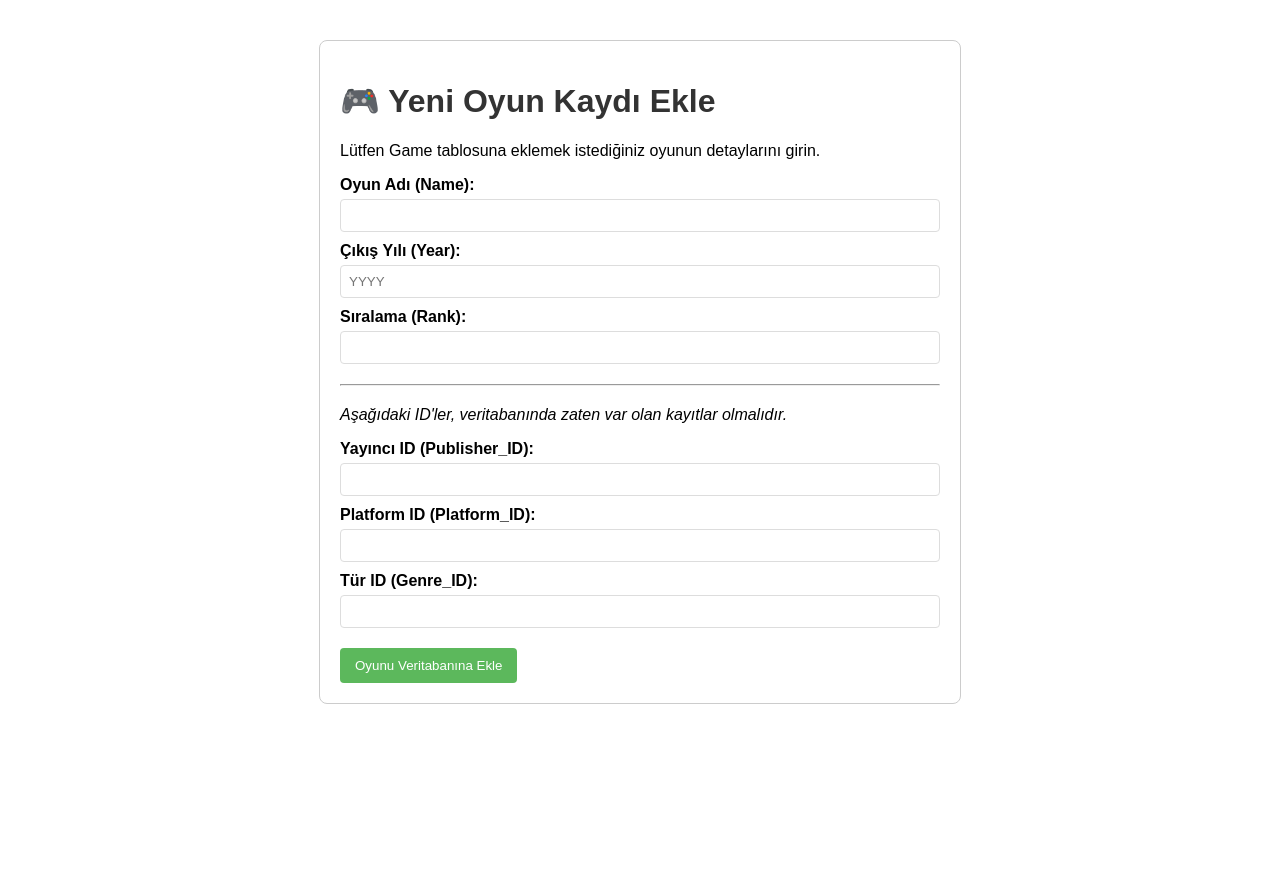
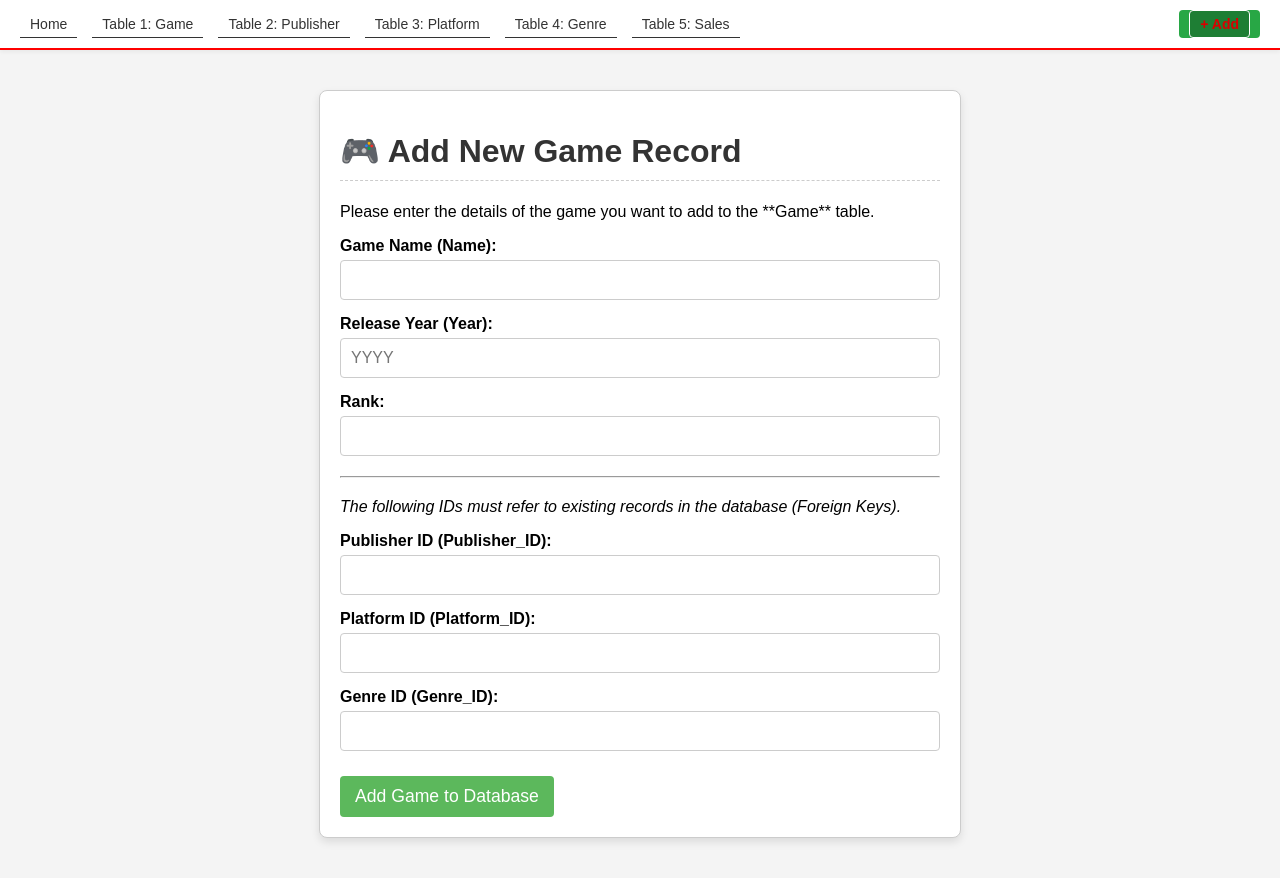
Before and after one commit to Ladger/databeez-blg317e-project, a Flask app: page /add_game in a window 1280 px wide. Before the commit the page ends 704 px from the top, so only its background shows below. Run offline with Flask 3, Linux system fonts and the light colour scheme.

Commit message:
Week 8 - Mertcan Kılınç

```diff
--- a/templates/add_game_form.html
+++ b/templates/add_game_form.html
@@ -1,12 +1,14 @@
 <!DOCTYPE html>
-<html lang="tr">
+<html lang="en">
 <head>
     <meta charset="UTF-8">
     <meta name="viewport" content="width=device-width, initial-scale=1.0">
-    <title>Yeni Oyun Ekle - Veritabanı Projesi</title>
+    <title>Add New Game - Database Project</title>
+    <link rel="stylesheet" href="style.css">
     <style>
-        body { font-family: Arial, sans-serif; margin: 40px; }
-        .container { max-width: 600px; margin: auto; padding: 20px; border: 1px solid #ccc; border-radius: 8px; }
+        /* Formun kendi iç stilleri */
+        body { font-family: Arial, sans-serif; margin: 0; padding: 0; background-color: #f4f4f4; }
+        .container { max-width: 600px; margin: 40px auto; padding: 20px; border: 1px solid #ccc; border-radius: 8px; background-color: white; box-shadow: 0 4px 8px rgba(0, 0, 0, 0.1); }
         h1 { color: #333; }
         label { display: block; margin-top: 10px; font-weight: bold; }
         input[type="text"], input[type="number"] { width: 100%; padding: 8px; margin-top: 5px; box-sizing: border-box; border: 1px solid #ddd; border-radius: 4px; }
@@ -15,36 +17,54 @@
     </style>
 </head>
 <body>
+    <nav class="toolbar">
+        <div class="table-links">
+            <a href="#" class="nav-link" data-page="welcome">Home</a>
+
+            <a href="#" class="nav-link" data-page="table-1">Table 1: Game</a>
+            <a href="#" class="nav-link" data-page="table-2">Table 2: Publisher</a>
+            <a href="#" class="nav-link" data-page="table-3">Table 3: Platform</a>
+            <a href="#" class="nav-link" data-page="table-4">Table 4: Genre</a>
+            <a href="#" class="nav-link" data-page="table-5">Table 5: Sales</a>
+        </div>
+
+        <div class="add-section">
+            <a href="add_game_form.html" class="nav-link add-button active">
+                + Add
+            </a>
+        </div>
+    </nav>
     <div class="container">
-        <h1>🎮 Yeni Oyun Kaydı Ekle</h1>
-        <p>Lütfen Game tablosuna eklemek istediğiniz oyunun detaylarını girin.</p>
+        <h1>🎮 Add New Game Record</h1>
+        <p>Please enter the details of the game you want to add to the **Game** table.</p>
 
         <form method="POST" action="/add_game">
-
-            <label for="name">Oyun Adı (Name):</label>
+            <label for="name">Game Name (Name):</label>
             <input type="text" id="name" name="game_name" required>
 
-            <label for="year">Çıkış Yılı (Year):</label>
+            <label for="year">Release Year (Year):</label>
             <input type="number" id="year" name="game_year" placeholder="YYYY" min="1950" max="2025">
 
-            <label for="rank">Sıralama (Rank):</label>
+            <label for="rank">Rank:</label>
             <input type="number" id="rank" name="game_rank" required>
 
             <hr style="margin: 20px 0;">
 
-            <p style="font-style: italic;">Aşağıdaki ID'ler, veritabanında zaten var olan kayıtlar olmalıdır.</p>
+            <p style="font-style: italic;">The following IDs must refer to existing records in the database (Foreign Keys).</p>
 
-            <label for="publisher_id">Yayıncı ID (Publisher_ID):</label>
+            <label for="publisher_id">Publisher ID (Publisher_ID):</label>
             <input type="number" id="publisher_id" name="publisher_id" required>
 
             <label for="platform_id">Platform ID (Platform_ID):</label>
             <input type="number" id="platform_id" name="platform_id" required>
 
-            <label for="genre_id">Tür ID (Genre_ID):</label>
+            <label for="genre_id">Genre ID (Genre_ID):</label>
             <input type="number" id="genre_id" name="genre_id" required>
 
-            <button type="submit">Oyunu Veritabanına Ekle</button>
+            <button type="submit">Add Game to Database</button>
         </form>
     </div>
+
+    <script src="script.js"></script>
 </body>
 </html>
--- /dev/null
+++ b/templates/style.css
@@ -0,0 +1,188 @@
+body {
+    font-family: Arial, sans-serif;
+    margin: 0;
+    padding: 0;
+    background-color: #f4f4f4;
+}
+
+#content-area {
+    margin: 20px auto;
+    padding: 20px;
+    width: 90%;
+    min-height: 500px;
+    background-color: white;
+    border: 1px solid #ccc;
+    box-shadow: 0 4px 8px rgba(0, 0, 0, 0.1);
+}
+
+.toolbar {
+    display: flex;
+    justify-content: space-between;
+    align-items: center;
+    background-color: white;
+    padding: 10px 20px;
+    border-bottom: 2px solid red;
+    box-shadow: 0 2px 4px rgba(0, 0, 0, 0.05);
+}
+
+.table-links {
+    display: flex;
+    gap: 15px;
+}
+
+.nav-link {
+    text-decoration: none;
+    color: #333;
+    padding: 5px 10px;
+    font-size: 14px;
+    border-bottom: 1px solid #333;
+    transition: all 0.2s;
+}
+
+.nav-link:hover {
+    color: #007bff;
+    border-bottom: 1px solid #007bff;
+}
+
+.nav-link.active {
+    border: 1px solid red;
+    border-bottom: 3px solid red;
+    background-color: #ffebeb;
+    color: #d90000;
+    font-weight: bold;
+    border-radius: 4px;
+    padding: 5px 10px;
+}
+
+.add-button.active {
+    border: 1px solid white;
+    background-color: #1e7e34;
+}
+
+.add-section {
+    background-color: #28a745;
+    padding: 5px 10px;
+    border-radius: 4px;
+}
+
+.add-button {
+    color: white;
+    font-weight: bold;
+    border-bottom: none;
+}
+
+.add-button:hover {
+    background-color: #218838;
+}
+
+.welcome-text {
+    text-align: center;
+    font-size: 2.5em;
+    color: #555;
+    margin-top: 50px;
+    font-family: cursive, sans-serif;
+}
+
+.table-page-container {
+    padding: 10px;
+}
+
+.table-page-header {
+    display: flex;
+    justify-content: space-between;
+    align-items: center;
+    margin-bottom: 20px;
+}
+
+.table-title-mor {
+    font-size: 1.8em;
+    color: purple;
+    margin: 0;
+    border-bottom: 1px solid purple;
+    padding-bottom: 5px;
+}
+
+.entry-count-dropdown select {
+    padding: 5px 10px;
+    border-radius: 4px;
+    border: 1px solid #ccc;
+}
+
+.table-headers-row {
+    display: grid;
+    font-weight: bold;
+    background-color: #f0f0f0;
+    border-bottom: 2px solid #ccc;
+    padding: 10px 0;
+}
+
+.table-header-cell {
+    padding: 5px 10px;
+    overflow: hidden;
+    text-overflow: ellipsis;
+    white-space: nowrap;
+}
+
+.table-entry {
+    display: grid;
+    border-bottom: 3px solid #007bff;
+    margin-top: 10px;
+    padding: 5px 0;
+    background-color: #f9f9ff;
+    transition: background-color 0.2s;
+}
+
+.table-entry:hover {
+    background-color: #e6f7ff;
+}
+
+.table-data-cell {
+    padding: 5px 10px;
+    font-size: 0.9em;
+    overflow: hidden;
+    text-overflow: ellipsis;
+    white-space: nowrap;
+}
+
+.container {
+    max-width: 600px;
+    margin: 20px auto;
+    padding: 20px;
+    border: 1px solid #ddd;
+    border-radius: 8px;
+    background-color: #fff;
+    box-shadow: 0 2px 5px rgba(0,0,0,0.05);
+}
+.container h1 {
+    color: #333;
+    border-bottom: 1px dashed #ccc;
+    padding-bottom: 10px;
+}
+.container label {
+    display: block;
+    margin-top: 15px;
+    font-weight: bold;
+}
+.container input[type="text"],
+.container input[type="number"] {
+    width: 100%;
+    padding: 10px;
+    margin-top: 5px;
+    box-sizing: border-box;
+    border: 1px solid #ccc;
+    border-radius: 4px;
+    font-size: 1em;
+}
+.container button {
+    background-color: #5cb85c;
+    color: white;
+    padding: 10px 15px;
+    border: none;
+    border-radius: 4px;
+    cursor: pointer;
+    margin-top: 25px;
+    font-size: 1.1em;
+}
+.container button:hover {
+    background-color: #4cae4c;
+}
```
